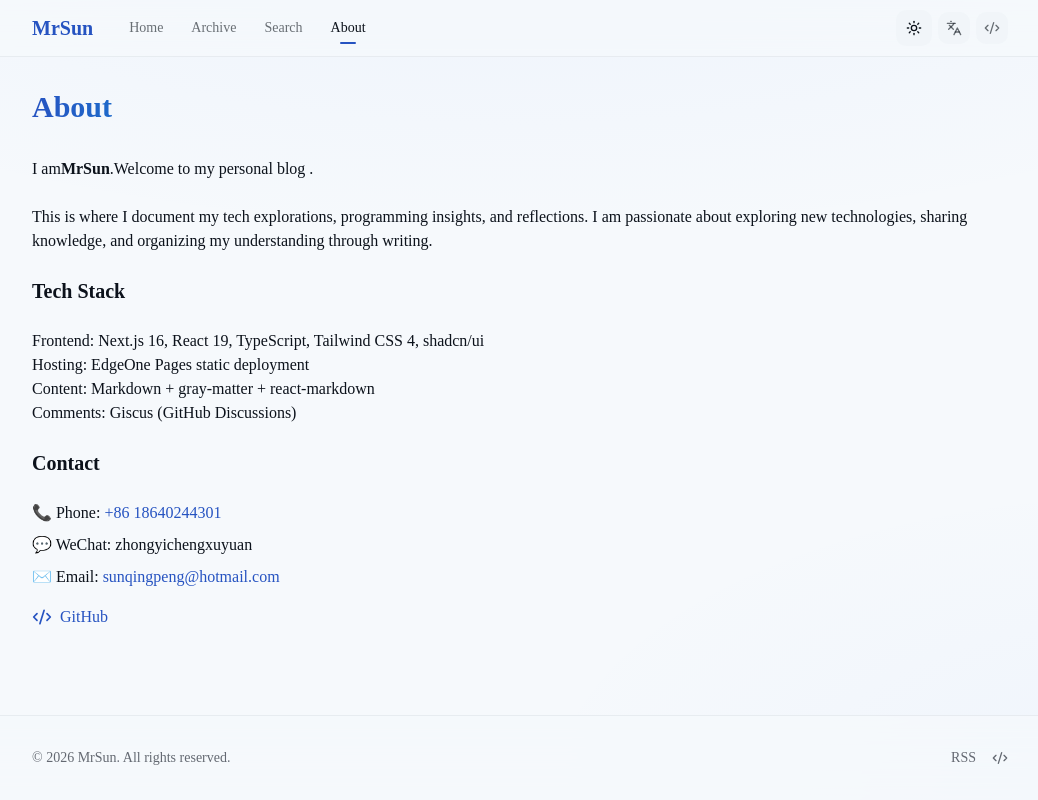
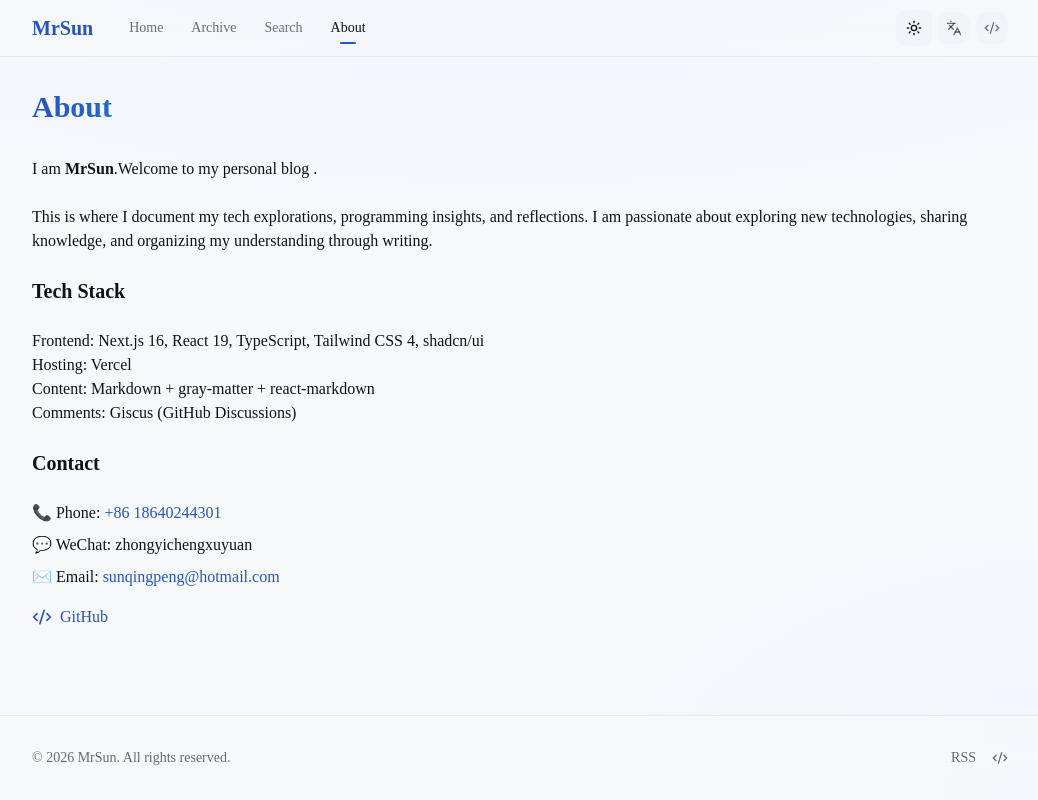
Before and after one commit to spmno/mrsun.me, a Next.js app: page /about in a window 1280 px wide. Shown: the whole page, without its empty margins (120-1158 px from the left). Built offline with nearby package versions, Linux system fonts and the light colour scheme.

Commit message:
Update about-locale-wrapper.tsx

```diff
--- a/src/components/about-locale-wrapper.tsx
+++ b/src/components/about-locale-wrapper.tsx
@@ -16,7 +16,7 @@ export function AboutLocaleWrapper() {
 
       <div className="prose_custom space-y-6">
         <p>
-          I am<strong>{config.author}</strong>.
+          I am <strong>{config.author}</strong>.
           {t(locale, 'aboutWelcome')} .
         </p>
         <p>
@@ -26,7 +26,7 @@ export function AboutLocaleWrapper() {
         <h2 className="text-xl font-semibold">{t(locale, 'techStack')}</h2>
         <ul>
           <li>Frontend: Next.js 16, React 19, TypeScript, Tailwind CSS 4, shadcn/ui</li>
-          <li>Hosting: EdgeOne Pages static deployment</li>
+          <li>Hosting: Vercel </li>
           <li>Content: Markdown + gray-matter + react-markdown</li>
           <li>Comments: Giscus (GitHub Discussions)</li>
         </ul>
```
